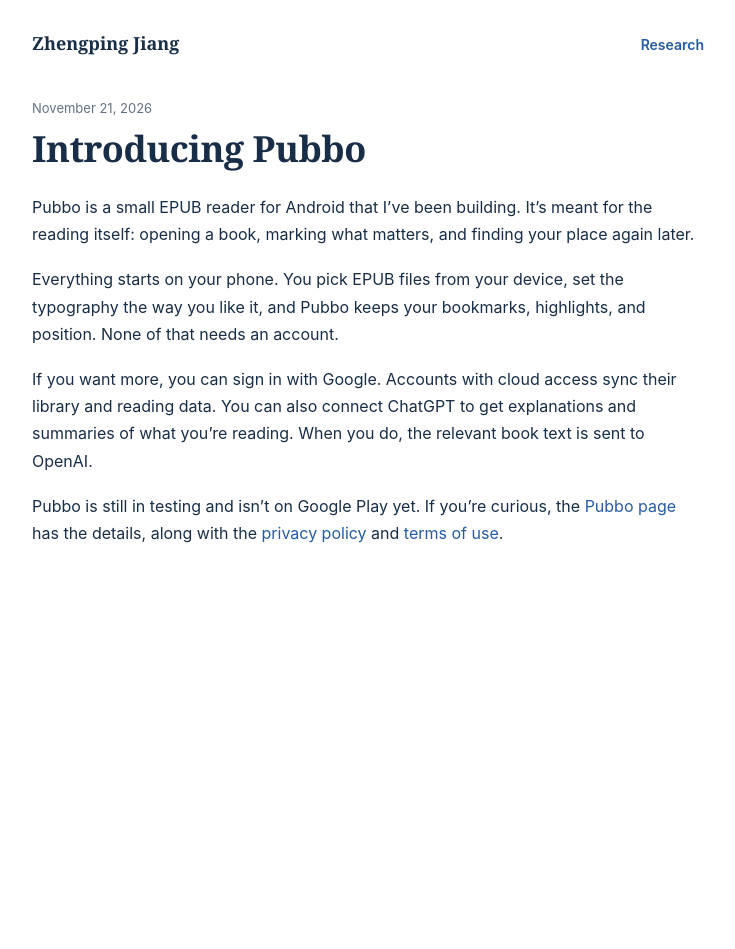
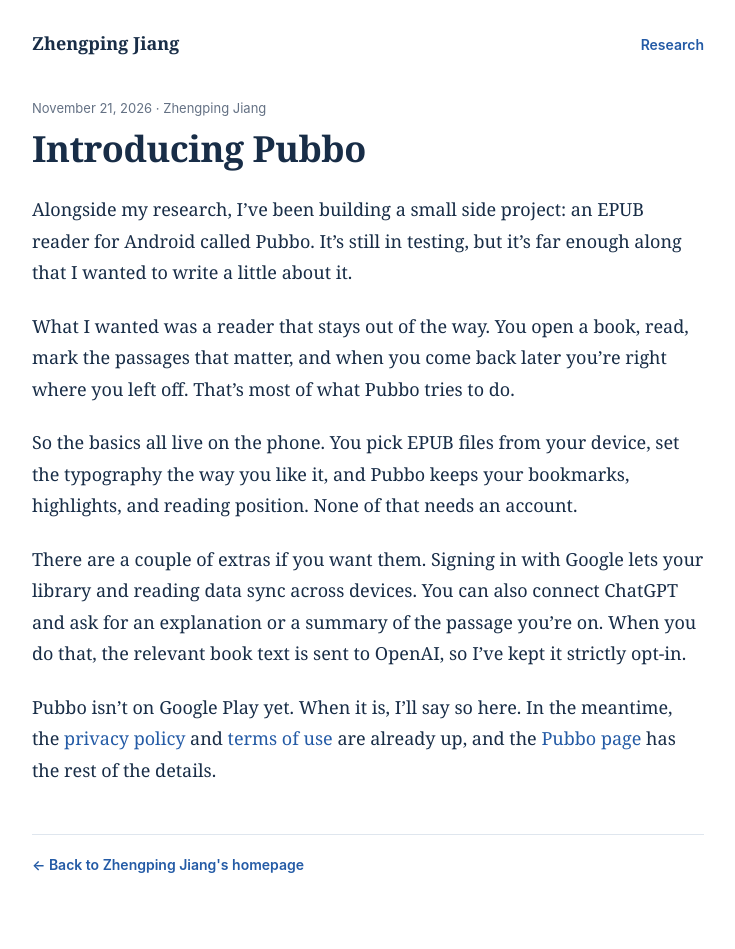
Before and after one commit to zipJiang/zipJiang.github.io, a Jekyll site: the page built from _posts/2026-11-21-introducing-pubbo.md, in a window 1280 px wide. Shown: the whole page, without its empty margins (272-1007 px from the left). Built offline with Jekyll 4.4.1, drawn with Linux system fonts in a browser that asks for light colours; before the commit the page ends 900 px from its top, so only the background shows below that.

Commit message:
Make Introducing Pubbo read and look like a blog post
Rewrite the post in a personal voice, add a date and author byline,
a serif reading body, and a footer link back to the homepage.

Co-Authored-By: Claude Opus 5.5 <noreply@anthropic.com>

```diff
--- a/_layouts/blog.html
+++ b/_layouts/blog.html
@@ -16,9 +16,12 @@
   <main class="column">
     {% if page.layout == 'post' %}
     <article>
-      <p class="meta"><time datetime="{{ page.date | date_to_xmlschema }}">{{ page.date | date: '%B %-d, %Y' }}</time></p>
+      <p class="meta"><time datetime="{{ page.date | date_to_xmlschema }}">{{ page.date | date: '%B %-d, %Y' }}</time> · {{ page.author | default: site.author | default: 'Zhengping Jiang' }}</p>
       <h1>{{ page.title | escape }}</h1>
+      <div class="post-body">
       {{ content }}
+      </div>
+      <footer class="post-footer"><a href="{{ '/' | relative_url }}">← Back to Zhengping Jiang's homepage</a></footer>
     </article>
     {% else %}
     {{ content }}
--- a/_posts/2026-11-21-introducing-pubbo.md
+++ b/_posts/2026-11-21-introducing-pubbo.md
@@ -1,14 +1,16 @@
 ---
 layout: post
 title: Introducing Pubbo
-description: Pubbo is a small EPUB reader for Android that I've been building, made for reading, highlighting, and finding your place again. It's currently in testing.
+description: A short note on Pubbo, the small Android EPUB reader I've been building on the side, and where it stands now.
 author: Zhengping Jiang
 ---
 
-Pubbo is a small EPUB reader for Android that I've been building. It's meant for the reading itself: opening a book, marking what matters, and finding your place again later.
+Alongside my research, I've been building a small side project: an EPUB reader for Android called Pubbo. It's still in testing, but it's far enough along that I wanted to write a little about it.
 
-Everything starts on your phone. You pick EPUB files from your device, set the typography the way you like it, and Pubbo keeps your bookmarks, highlights, and position. None of that needs an account.
+What I wanted was a reader that stays out of the way. You open a book, read, mark the passages that matter, and when you come back later you're right where you left off. That's most of what Pubbo tries to do.
 
-If you want more, you can sign in with Google. Accounts with cloud access sync their library and reading data. You can also connect ChatGPT to get explanations and summaries of what you're reading. When you do, the relevant book text is sent to OpenAI.
+So the basics all live on the phone. You pick EPUB files from your device, set the typography the way you like it, and Pubbo keeps your bookmarks, highlights, and reading position. None of that needs an account.
 
-Pubbo is still in testing and isn't on Google Play yet. If you're curious, the [Pubbo page](/pubbo/) has the details, along with the [privacy policy](/pubbo/privacy/) and [terms of use](/pubbo/terms/).
+There are a couple of extras if you want them. Signing in with Google lets your library and reading data sync across devices. You can also connect ChatGPT and ask for an explanation or a summary of the passage you're on. When you do that, the relevant book text is sent to OpenAI, so I've kept it strictly opt-in.
+
+Pubbo isn't on Google Play yet. When it is, I'll say so here. In the meantime, the [privacy policy](/pubbo/privacy/) and [terms of use](/pubbo/terms/) are already up, and the [Pubbo page](/pubbo/) has the rest of the details.
--- a/assets/css/blog.css
+++ b/assets/css/blog.css
@@ -19,3 +19,6 @@ h2{font-size:17px;font-weight:650;margin:36px 0 12px}
 article p{margin:0 0 18px}
 .back{margin-top:40px;font-size:14px;font-weight:600}
 @media(max-width:600px){h1{font-size:30px}.column{padding-top:28px}}
+.post-body{font:18px/1.75 Charter,Georgia,serif}
+.post-body p{margin:0 0 22px}
+.post-footer{margin-top:48px;padding-top:18px;border-top:1px solid var(--line);font-size:14px;font-weight:600}
```
